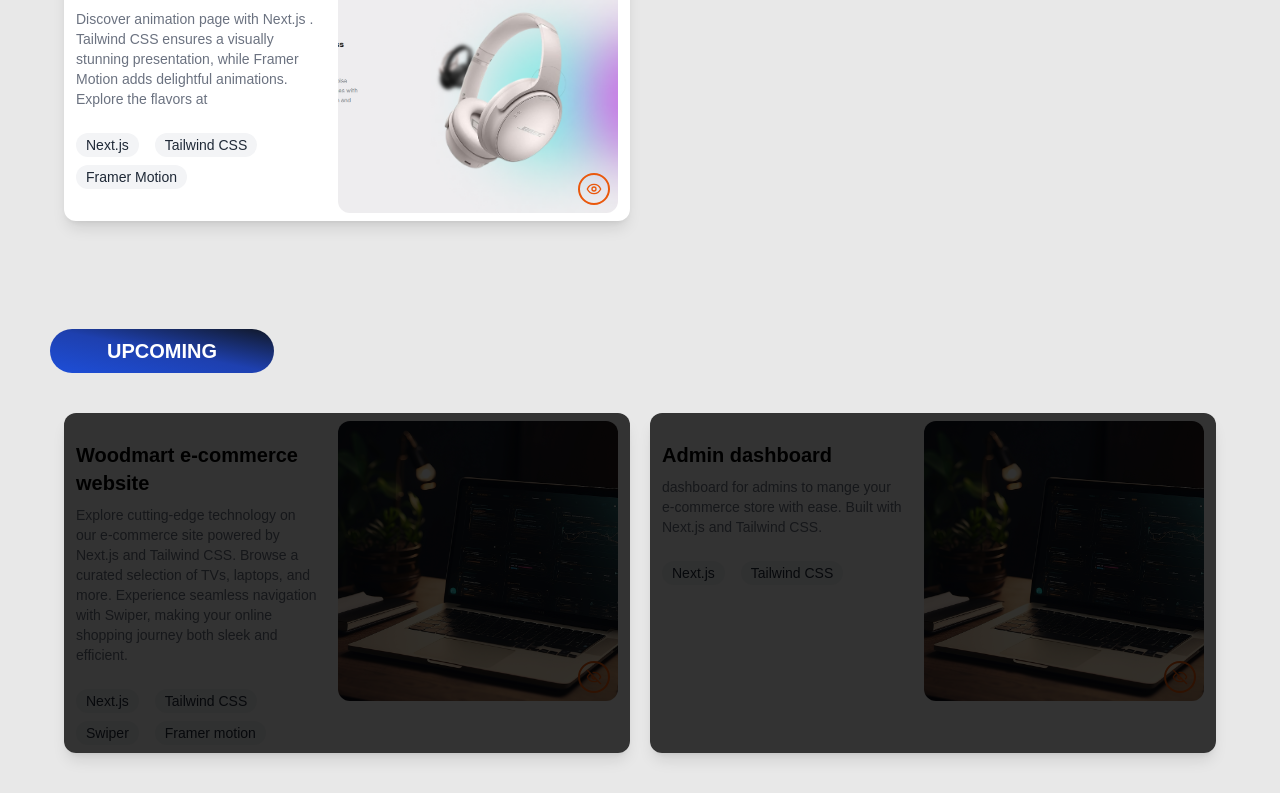
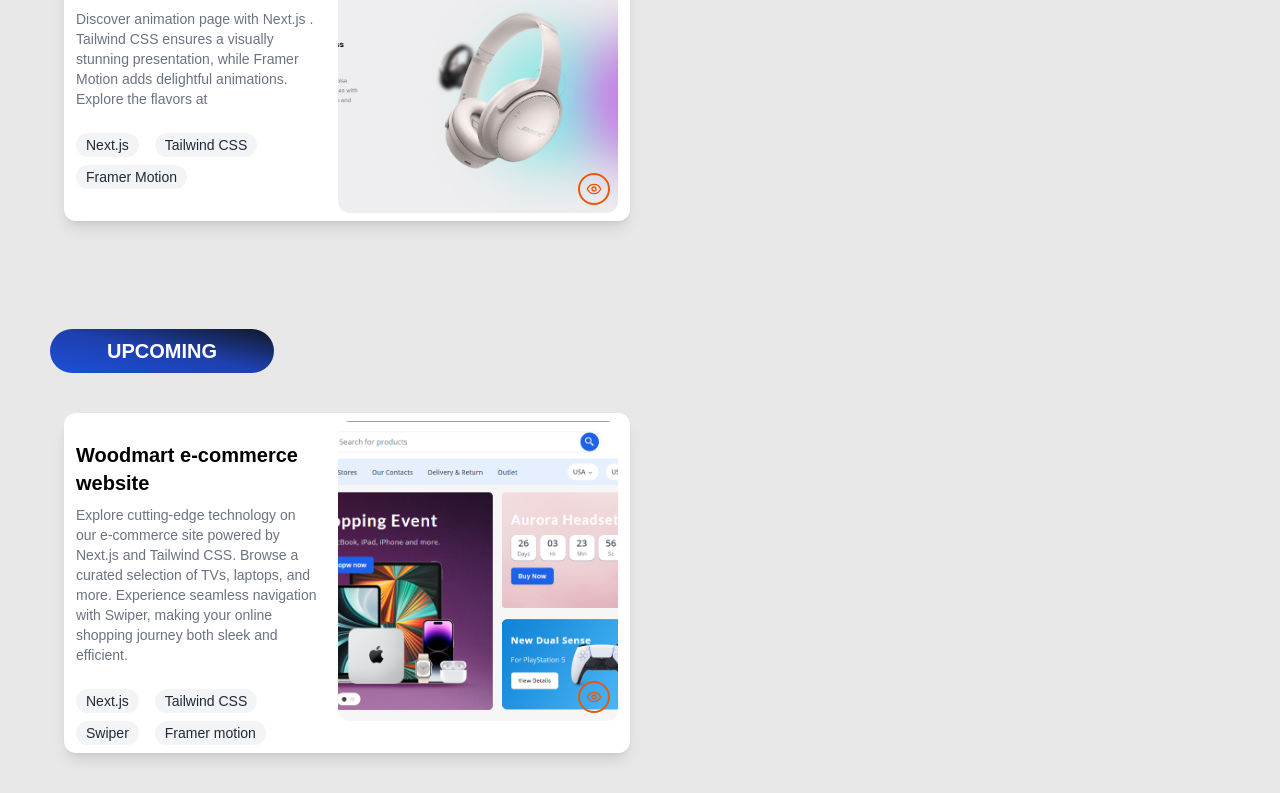
Before and after one commit to yassirkibou06/portfolio-v2, a Next.js app: page /work in a window 1280 px wide. Shown: the part 827-1620 px from the top of the page. Built offline with nearby package versions, Linux system fonts and the light colour scheme.

Commit message:
some edits

```diff
--- a/app/freelancer/page.jsx
+++ b/app/freelancer/page.jsx
@@ -22,6 +22,11 @@
             name: "Github",
             link: "https://github.com/yassirkibou06",
             img: "/assets/images/u3.jpg"
+        },
+        {
+            name: "Frontend Forge",
+            link: "https://www.facebook.com/profile.php?id=61559639713338",
+            img: "/assets/images/a8.png"
         }
     ];
 
--- a/components/Message.jsx
+++ b/components/Message.jsx
@@ -23,7 +23,7 @@
                     initial={{ opacity: 0 }} animate={{ opacity: 1, transition: { duration: 0.5 } }}
                     className="fixed bottom-10 md:bottom-16 right-3 flex gap-2 flex-row-reverse items-center">
                     <div className="w-16 h-16 relative">
-                        <img className="rounded-full border-white border-2 object-cover" src="/assets/images/yas.png" alt="" />
+                        <img className="rounded-full border-white border-2 object-cover" src="/assets/images/a8.png" alt="" />
                         <span className="bg-green-500 w-3 h-3 rounded-full z-10 absolute top-1 right-1"></span>
                     </div>
                     <div className="bg-white p-2 rounded-3xl mt-5 text-center">
--- a/components/UpcomingProjects.jsx
+++ b/components/UpcomingProjects.jsx
@@ -1,29 +1,19 @@
 /* eslint-disable @next/next/no-img-element */
 import { motion } from "framer-motion";
-import { LuEyeOff  } from "react-icons/lu";
+import { LuEye, LuEyeOff } from "react-icons/lu";
 
 const UpcomingProjects = () => {
     const upcomingData = [
         {
             name: "Woodmart e-commerce website",
             desc: "Explore cutting-edge technology on our e-commerce site powered by Next.js and Tailwind CSS. Browse a curated selection of TVs, laptops, and more. Experience seamless navigation with Swiper, making your online shopping journey both sleek and efficient.",
-            link: "none",
-            img: "../assets/images/a-7.jpg",
+            link: "https://woodmart-01-ecommerce.vercel.app",
+            img: "../assets/images/p6.png",
             tag: [
                 { name: "Next.js" },
                 { name: "Tailwind CSS" },
                 { name: "Swiper" },
                 { name: "Framer motion" }
-            ]
-        },
-        {
-            name: "Admin dashboard",
-            desc: "dashboard for admins to mange your e-commerce store with ease. Built with Next.js and Tailwind CSS.",
-            link: "none",
-            img: "../assets/images/a-7.jpg",
-            tag: [
-                { name: "Next.js" },
-                { name: "Tailwind CSS" }
             ]
         }
     ]
@@ -39,8 +29,42 @@
             </motion.div>
             <div className="grid grid-cols-1 md:grid-cols-2 gap-5 pt-32 px-10 md:px-16">
                 {upcomingData.map((item, index) => (
-                    <div key={index} className="shadow-lg bg-white grid grid-cols-1 md:grid-cols-cards gap-5 py-2 px-3 rounded-xl relative">
-                        {/**overlay.... */}
+                    <motion.div key={index}
+                        initial={{ opacity: 0, x: -500, transition: { duration: 1 } }}
+                        animate={index === 0 ? { opacity: 1, x: 0, transition: { duration: 1 } }
+                            : index === 1 ? { opacity: 1, x: 0, transition: { duration: 1.2 } }
+                                : index === 2 ? { opacity: 1, x: 0, transition: { duration: 1.4 } } : { opacity: 1, x: 0, transition: { duration: 1.6 } }}
+                        className="shadow-lg bg-white grid-cols-1 grid md:grid-cols-cards gap-5 py-2 px-3 rounded-xl">
+                        <div className="left pt-5">
+                            <h2 className="font-semibold text-base md:text-xl mb-2">{item.name}</h2>
+                            <p className="text-gray-500 font-medium text-sm mb-3">
+                                {item.desc}
+                            </p>
+                            <ul className="flex gap-2 flex-wrap pt-3">
+                                {item.tag.map((tag, index) => (
+                                    <li key={index} className="span-tag">{tag.name}</li>
+                                ))}
+                            </ul>
+                        </div>
+                        <div className="right h-[300px] relative">
+                            <img className="rounded-xl h-full object-cover" src={item.img} alt="" />
+                            <a target="_blank" href={item.link} className="cursor-pointer absolute bottom-2 right-2 rounded-full w-8 h-8 border-orange-600 hover:bg-[#ffffff33] border-2 flex items-center justify-center">
+                                <LuEye className="text-orange-600" />
+                            </a>
+                        </div>
+                    </motion.div>
+                ))}
+            </div>
+        </motion.div>
+    )
+}
+
+export default UpcomingProjects;
+
+
+/*
+<div key={index} className="shadow-lg bg-white grid grid-cols-1 md:grid-cols-cards gap-5 py-2 px-3 rounded-xl relative">
+                        {/**overlay.... }
                         <div className="overlay"></div>
                         <div className="left pt-5">
                             <h2 className="font-semibold text-base md:text-xl mb-2">{item.name}</h2>
@@ -59,11 +83,4 @@
                                 <LuEyeOff  className="text-orange-600" />
                             </a>
                         </div>
-                    </div>
-                ))}
-            </div>
-        </motion.div>
-    )
-}
-
-export default UpcomingProjects
+                    </div>*/
```
Also changed, not shown: public/assets/images/a8.png (added), public/assets/images/p6.png (added).
